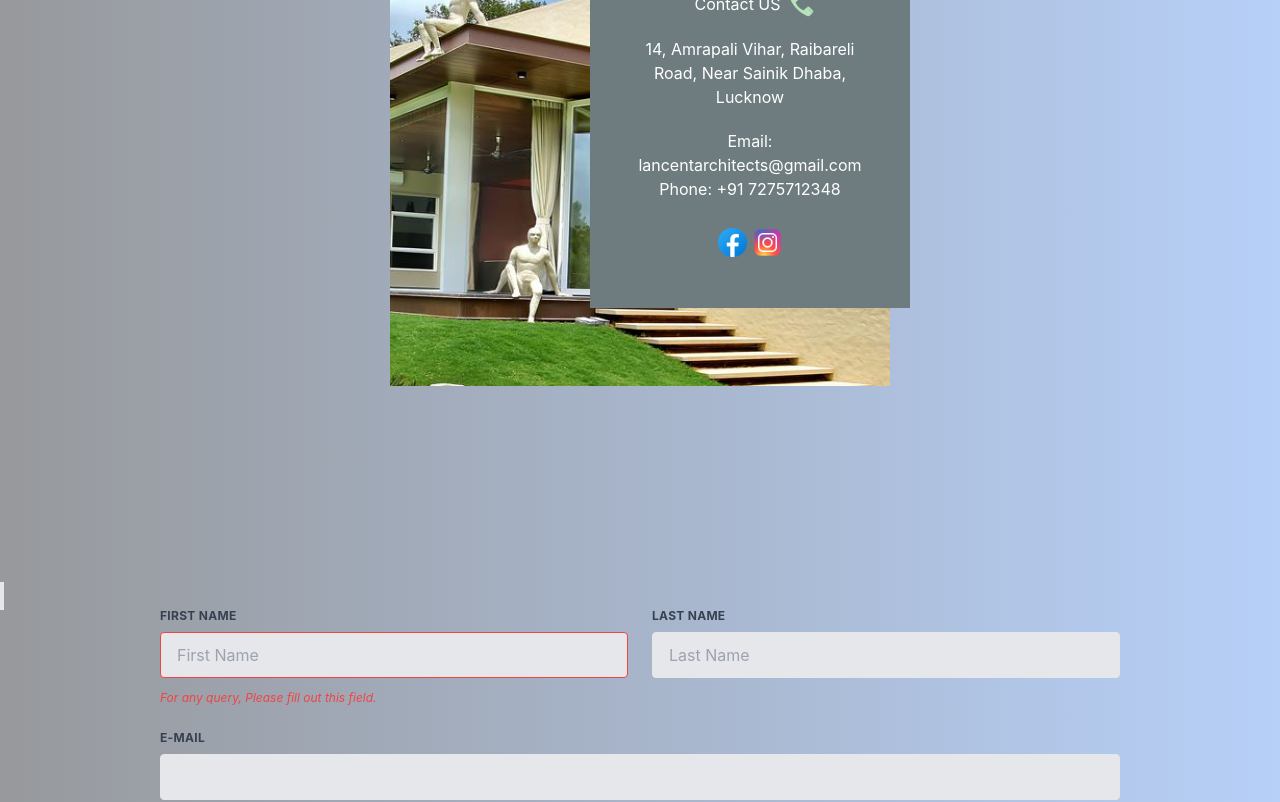
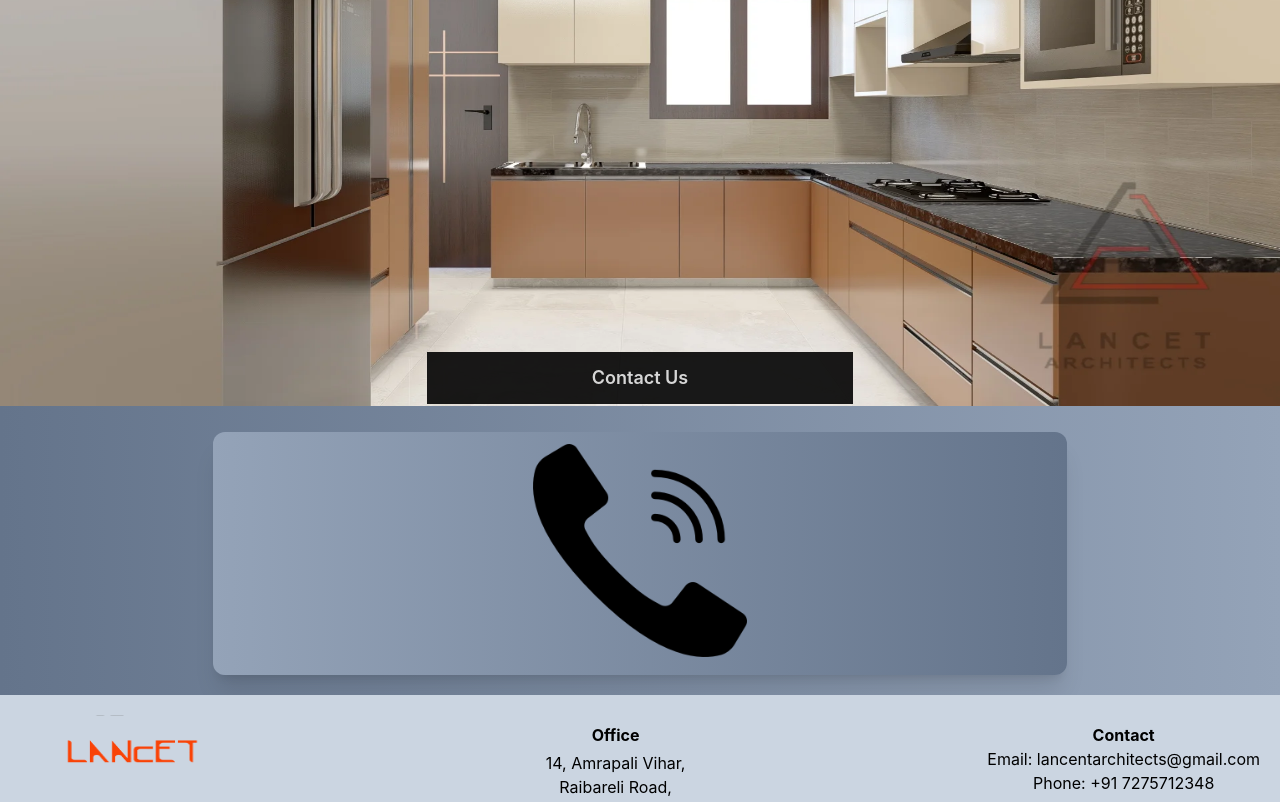
Before and after one commit to rohan-singh987/Lancet, a Next.js app: page /contact in a window 1280 px wide. Shown: the part 300-1102 px from the top of the page. Built offline with nearby package versions, Linux system fonts and the light colour scheme.

Commit message:
contact page doing

```diff
--- a/pages/contact.js
+++ b/pages/contact.js
@@ -1,134 +1,36 @@
+import React from 'react'
 import Image from 'next/image'
-import React from 'react'
-import image from '../assets/portfolioIMG.jpg'
-import fb from '../assets/iconsfacebook.png'
-import twitter from '../assets/iconstwitter.png'
-import insta from '../assets/iconsinstagram.png'
-import call from '../assets/iconphone.png'
 
 const contact = () => {
     return (
-        // <div classNameName="flex justify-center items-center p-28">
-        // <div>
-        //     <Image
-        //         src={img}
-        //         width="400"
-        //         height='400'
-        //         alt=""
-        //     />
-        // </div>
-
-        //     <div>
-
-        //     </div>
-        // </div>
-        <div className="bg-gradient-to-r from-[#97999c] to-[#b7d0f8] overflow-hidden">
-            <div className=" flex flex-col md:flex-row items-center justify-center pt-20 mb-48 ">
-
-                <div className="md:shrink-0 relative">
+        <div className='bg-gradient-to-r from-slate-500 to-slate-400'>
+            <section className='relative'>
+                <div>
                     <Image
-                        src={image}
-                        alt="image"
-                        width='500'
-                        height='500'
+                        src="/media/interiors_1.webp"
+                        height="900"
+                        width="1920"
+                        alt="Contact page banner"
                     />
                 </div>
-
-                <div className=" lg:w-1/4 md:w-1/2 w-fit  bg-[#6e7c80] text-white sm:p-12 p-5 pb-2 sm:ml-64 m-9 sm:absolute z-10 md:top-52 top-56">
-                    <div className="flex justify-center ">
-                        <h1 className="mx-2" >Contact US</h1>
+                <div className='absolute w-full bottom-2'>
+                    <div className='w-1/3 mx-auto bg-black opacity-90 p-3'>
+                        <h2 className='font-semibold text-center text-lg animate-pulse text-white'>Contact Us</h2>
+                    </div>
+                </div>
+            </section>
+            <section className='py-5'>
+                <div className='w-2/3 mx-auto py-3 rounded-xl bg-gradient-to-r from-slate-400 to-slate-500 shadow-xl'>
+                    <div className='w-1/4 mx-auto'>
                         <Image
-                            src={call}
-                            alt="image"
-                            width='25'
-                            height='25'
+                        src="/media/call.png"
+                        height="512"
+                        width="512"
+                        alt="Call icon"
                         />
                     </div>
-                    <p className="text-center items-center py-5">14, Amrapali Vihar,
-
-                        Raibareli Road,
-
-                        Near Sainik Dhaba,
-
-                        Lucknow</p>
-
-                    <p className="text-center items-center">
-                    Email: lancentarchitects@gmail.com
-
-                    Phone: +91 7275712348
-                    </p>
-                    <div className="pt-6 flex items-center justify-center ">
-
-                        <Image
-                            src={fb}
-                            alt="image"
-                            width='35'
-                            height='35'
-                        />
-
-                        <Image
-                            src={insta}
-                            alt="image"
-                            width='35'
-                            height='35'
-                        />
-
-                    </div>
                 </div>
-
-
-            </div>
-
-            <div className="" >
-
-
-
-            <htmlForm className="w-1/4 h-1/2 border-4">
-                <div className="flex flex-wrap -mx-3 mb-6 md:px-40 sm:px-20 px-10">
-                    <div className="w-full md:w-1/2 px-3 mb-6 md:mb-0">
-                        <label className="block uppercase tracking-wide text-gray-700 text-xs font-bold mb-2" htmlFor="grid-first-name">
-                            First Name
-                        </label>
-                        <input className="appearance-none block w-full bg-gray-200 text-gray-700 border border-red-500 rounded py-3 px-4 mb-3 leading-tight focus:outline-none focus:bg-white" id="grid-first-name" type="text" placeholder="First Name" />
-                        <p className="text-red-500 text-xs italic">For any query, Please fill out this field.</p>
-                    </div>
-                    <div className="w-full md:w-1/2 px-3">
-                        <label className="block uppercase tracking-wide text-gray-700 text-xs font-bold mb-2" htmlFor="grid-last-name">
-                            Last Name
-                        </label>
-                        <input className="appearance-none block w-full bg-gray-200 text-gray-700 border border-gray-200 rounded py-3 px-4 leading-tight focus:outline-none focus:bg-white focus:border-gray-500" id="grid-last-name" type="text" placeholder="Last Name" />
-                    </div>
-                </div>
-                <div className="flex flex-wrap -mx-3 mb-6 md:px-40 sm:px-20 px-10">
-                    <div className="w-full px-3">
-                        <label className="block uppercase tracking-wide text-gray-700 text-xs font-bold mb-2" htmlFor="grid-password">
-                            E-mail
-                        </label>
-                        <input className="appearance-none block w-full bg-gray-200 text-gray-700 border border-gray-200 rounded py-3 px-4 mb-3 leading-tight focus:outline-none focus:bg-white focus:border-gray-500" id="email" type="email" />
-                        <p className="text-gray-600 text-xs italic">Some tips - as long as needed</p>
-                    </div>
-                </div>
-                <div className="flex flex-wrap -mx-3 mb-6 md:px-40 sm:px-20 px-10">
-                    <div className="w-full px-3">
-                        <label className="block uppercase tracking-wide text-gray-700 text-xs font-bold mb-2" htmlFor="grid-password">
-                            Message
-                        </label>
-                        <textarea className=" no-resize appearance-none block w-full bg-gray-200 text-gray-700 border border-gray-200 rounded py-3 px-4 mb-3 leading-tight focus:outline-none focus:bg-white focus:border-gray-500 h-48 resize-none" id="message"></textarea>
-                        <p className="text-gray-600 text-xs italic">Re-size can be disabled by set by resize-none / resize-y / resize-x / resize</p>
-                    </div>
-                </div>
-                <div className="md:flex md:items-center">
-                    <div className="md:w-1/3 md:px-40 sm:px-20 px-10">
-                        <button className="shadow bg-teal-400 hover:bg-teal-400 focus:shadow-outline focus:outline-none text-white font-bold py-2 px-4 rounded" type="button">
-                            Send
-                        </button>
-                    </div>
-                    <div className="md:w-2/3"></div>
-                </div>
-            </htmlForm>
-
-            <iframe src="https://www.google.com/maps/embed?pb=!1m18!1m12!1m3!1d1001.9994351424767!2d80.94588201851697!3d26.76100970703398!2m3!1f0!2f0!3f0!3m2!1i1024!2i768!4f13.1!3m3!1m2!1s0x399bfb78041db227%3A0x86fb742e0ecd1c1f!2sRaibareli%20Rd%2C%20Sector%203%2C%20Vrindavan%20Colony%2C%20Lucknow%2C%20Uttar%20Pradesh!5e0!3m2!1sen!2sin!4v1648053628327!5m2!1sen!2sin" className="w-full h-96 flex justify-center items-center" loading="lazy"></iframe>
-            </div>
+            </section>
         </div>
     )
 }
--- a/pages/index.js
+++ b/pages/index.js
@@ -36,7 +36,7 @@ export default function Home() {
             </div>
             <div className='p-5 mx-auto sm:w-96 md:w-2/5 lg:w-5/12'>
               <Image
-                src="/media/home_img_2.webp"
+                src="/media/interior_planning.webp"
                 height="415"
                 width="415"
                 alt="Company Logo"
@@ -52,7 +52,7 @@ export default function Home() {
             </div>
             <div className='p-5 mx-auto sm:w-96 md:w-2/5 lg:w-5/12'>
               <Image
-                src="/media/interior_planning.webp"
+                src="/media/home_img_2.webp"
                 height="415"
                 width="415"
                 alt="Company Logo"
```
Also changed, not shown: public/media/call.png (added), public/media/location.png (added).
